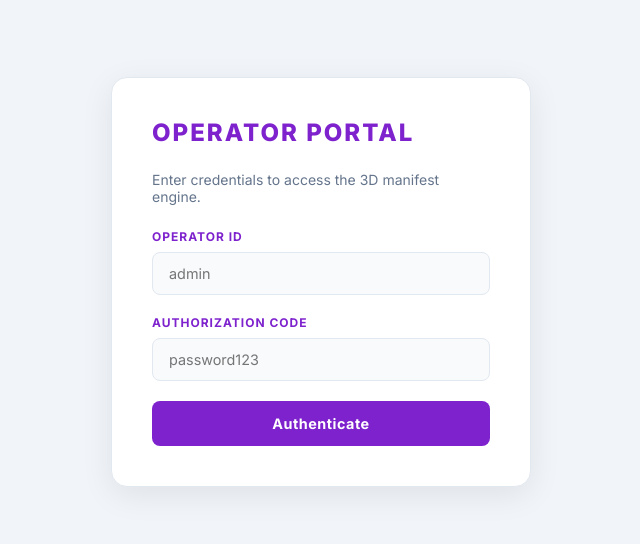
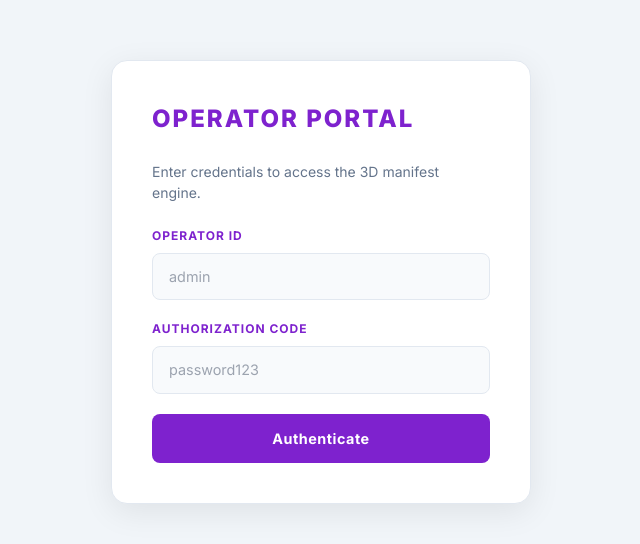
Before and after one commit to jijo-jiji/smart-loading-backend, a Vue app in the folder smart-loading-assistant/frontend-manager/: page /login in a window 1280 px wide. Shown: the part 118-662 px from the top of the page, without its empty margins (319-959 px from the left). Built offline with nearby package versions, Linux system fonts and the light colour scheme; no server answers; what @tresjs/core would draw is missing.

Commit message:
Fix layout: Restore tailwind imports

```diff
--- a/smart-loading-assistant/frontend-manager/src/style.css
+++ b/smart-loading-assistant/frontend-manager/src/style.css
@@ -1,4 +1,8 @@
 @import url('https://fonts.googleapis.com/css2?family=Inter:wght@400;500;600;700;800&family=JetBrains+Mono:wght@400;600&display=swap');
+
+@tailwind base;
+@tailwind components;
+@tailwind utilities;
 
 /* ================================================
    SMART LOADING DESIGN SYSTEM — Bright Palette v2
@@ -56,6 +60,7 @@ html, body {
   color: var(--text);
   background: var(--bg);
   -webkit-font-smoothing: antialiased;
+  overflow: hidden;
 }
 
 /* Scrollbar */
```
